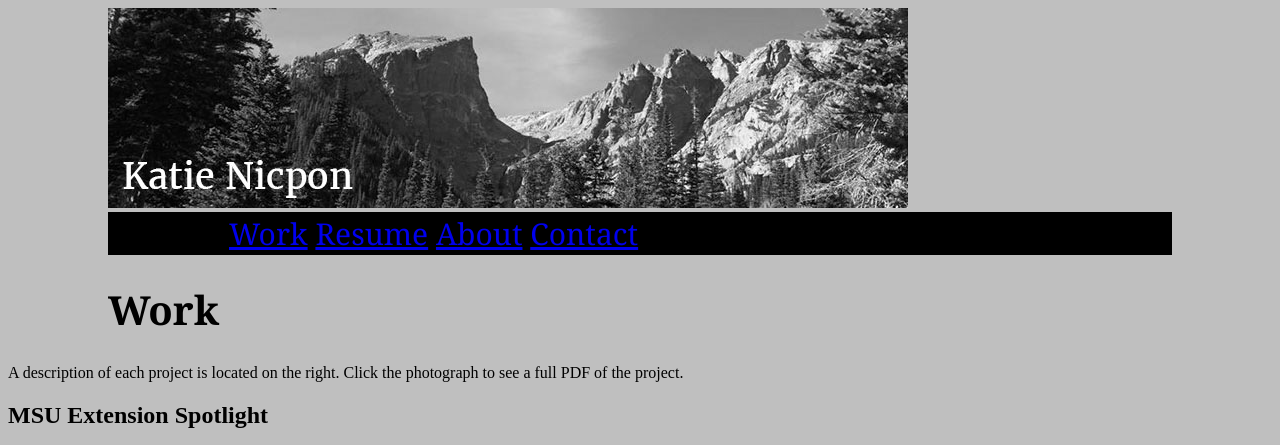
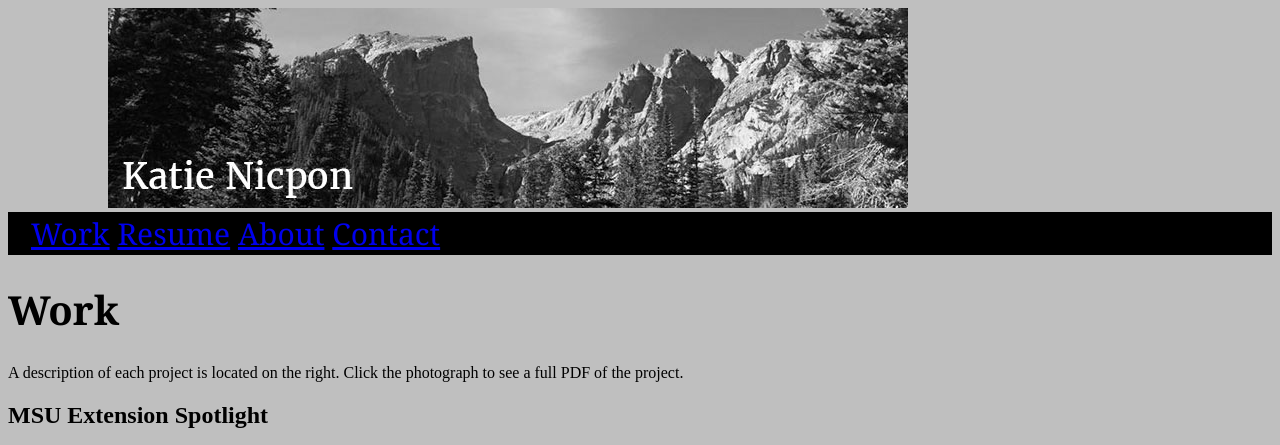
Before and after one commit to katienicpon/katienicpon.github.io, a plain HTML site: page index.html in a window 1280 px wide. Shown: the top 445 px of the page. Drawn offline with Linux system fonts and the light colour scheme.

Commit message:
Update stylesheet.css

```diff
--- a/stylesheet.css
+++ b/stylesheet.css
@@ -17,8 +17,6 @@ body {
 	border: 1px solid black;
 	background-color: black;]
         text-decoration: none;
-        margin-right: 100px;
-	margin-left: 100px;
 
 
 }
@@ -32,8 +30,6 @@ body {
 	text-decoration: none;
 	display: inline;
 	padding: 20px;
-	margin-right: 100px;
-	margin-left: 100px;
 
 }
 
@@ -53,7 +49,5 @@ li {
 	font-size: 20px;
 	font-color: black;
 	font-family: Merriweather, Georgia, serif;
-	margin-right: 100px;
-	margin-left: 100px;
 
 }
```
